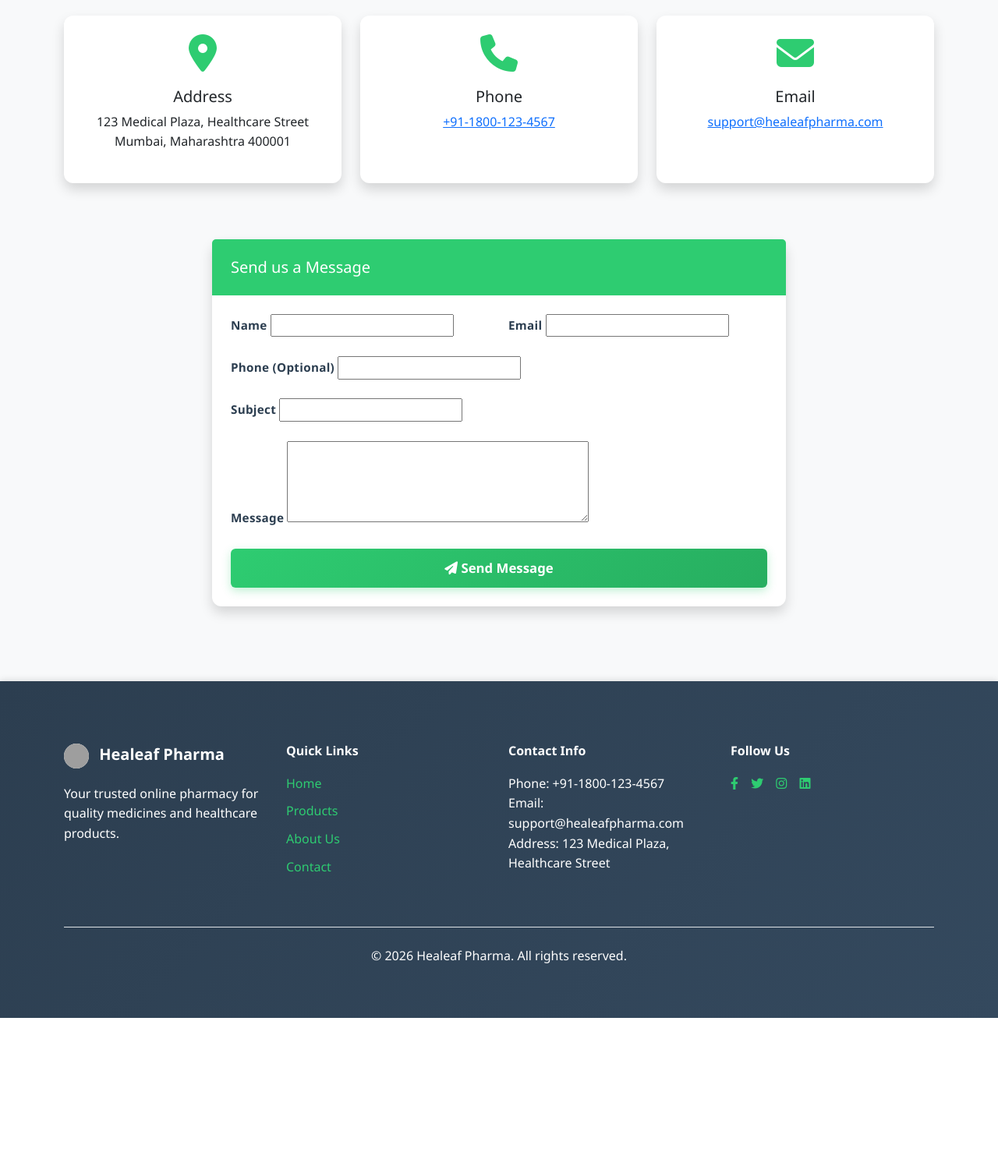
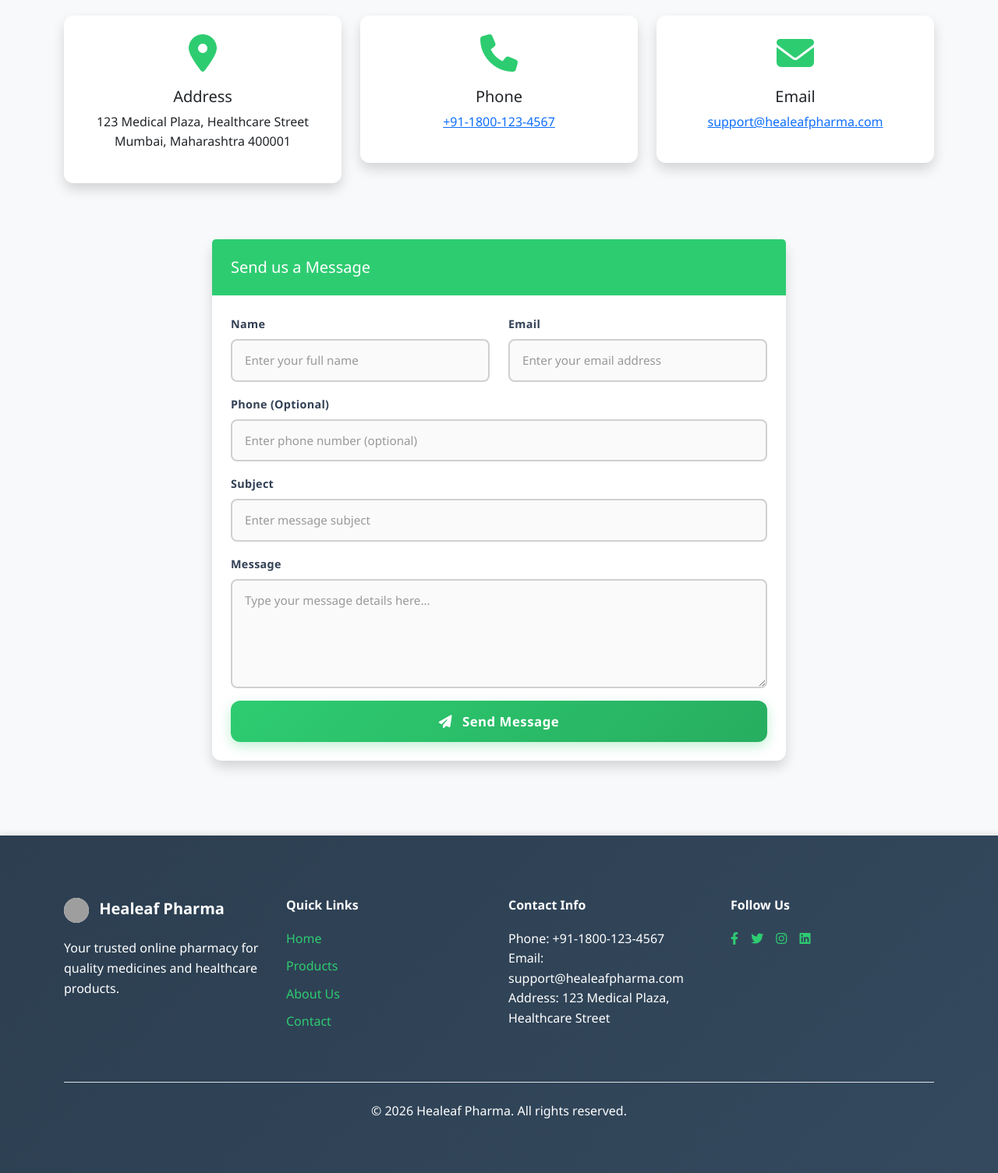
Before and after one commit to Lakisharma/health-pharma, a Django app: page /contact/ in a window 1280 px wide. Shown: the part 201-1706 px from the top of the page at 78% size. Before the commit the page ends 1507 px from the top, so only its background shows below. Run offline with Django 5.2, Linux system fonts and the light colour scheme; data comes from the database, SQL or seed files in the repository; grey boxes are pictures that could not be loaded.

Commit message:
fix contact form input box and button styling

```diff
--- a/newapp/forms.py
+++ b/newapp/forms.py
@@ -91,7 +91,11 @@ class ContactForm(forms.ModelForm):
         model = ContactMessage
         fields = ['name', 'email', 'phone', 'subject', 'message']
         widgets = {
-            'message': forms.Textarea(attrs={'rows': 4}),
+            'name': forms.TextInput(attrs={'class': 'form-control', 'placeholder': 'Enter your full name'}),
+            'email': forms.EmailInput(attrs={'class': 'form-control', 'placeholder': 'Enter your email address'}),
+            'phone': forms.TextInput(attrs={'class': 'form-control', 'placeholder': 'Enter phone number (optional)'}),
+            'subject': forms.TextInput(attrs={'class': 'form-control', 'placeholder': 'Enter message subject'}),
+            'message': forms.Textarea(attrs={'rows': 4, 'class': 'form-control', 'placeholder': 'Type your message details here...'}),
         }
 
 
--- a/newapp/templates/contact.html
+++ b/newapp/templates/contact.html
@@ -1,6 +1,52 @@
 {% extends 'base.html' %}
 
 {% block title %}Contact Us - Healeaf Pharma{% endblock %}
+
+{% block extra_css %}
+<style>
+    /* Prevent card stretching */
+    .card {
+        height: auto !important;
+    }
+    .form-control {
+        border-radius: 10px;
+        border: 2px solid #e2e8f0;
+        padding: 12px 16px;
+        transition: all 0.3s ease;
+        background-color: #f8fafc;
+        width: 100% !important;
+        box-sizing: border-box;
+    }
+    .form-control:focus {
+        border-color: var(--primary-color);
+        box-shadow: 0 0 0 4px rgba(46, 204, 113, 0.15);
+        background-color: #ffffff;
+    }
+    .form-label {
+        font-weight: 600;
+        color: #334155;
+        font-size: 0.9rem;
+        margin-bottom: 8px;
+    }
+    .btn-send {
+        background: linear-gradient(135deg, var(--primary-color) 0%, var(--secondary-color) 100%);
+        border: none;
+        border-radius: 12px;
+        padding: 14px;
+        font-weight: 700;
+        letter-spacing: 0.5px;
+        box-shadow: 0 5px 15px rgba(46, 204, 113, 0.3);
+        transition: all 0.3s ease;
+        color: white;
+    }
+    .btn-send:hover {
+        transform: translateY(-2px);
+        box-shadow: 0 8px 25px rgba(46, 204, 113, 0.4);
+        background: linear-gradient(135deg, var(--secondary-color) 0%, #1f8b4c 100%);
+        color: white;
+    }
+</style>
+{% endblock %}
 
 {% block content %}
 <div class="container py-5">
@@ -81,8 +127,8 @@
                             {{ form.message }}
                         </div>
 
-                        <button type="submit" class="btn btn-primary btn-lg w-100">
-                            <i class="fas fa-paper-plane"></i> Send Message
+                        <button type="submit" class="btn btn-send btn-lg w-100">
+                            <i class="fas fa-paper-plane me-2"></i> Send Message
                         </button>
                     </form>
                 </div>
```
